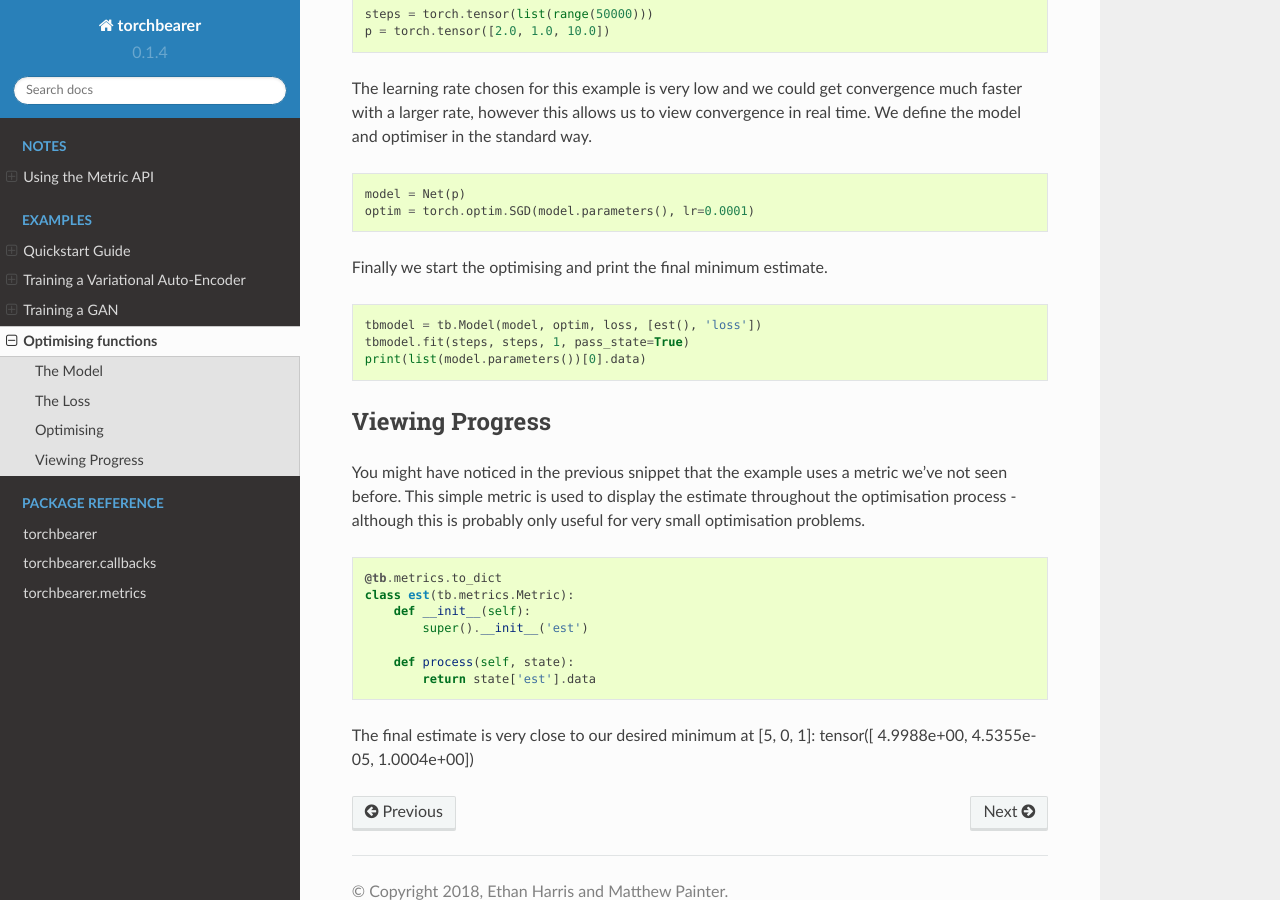
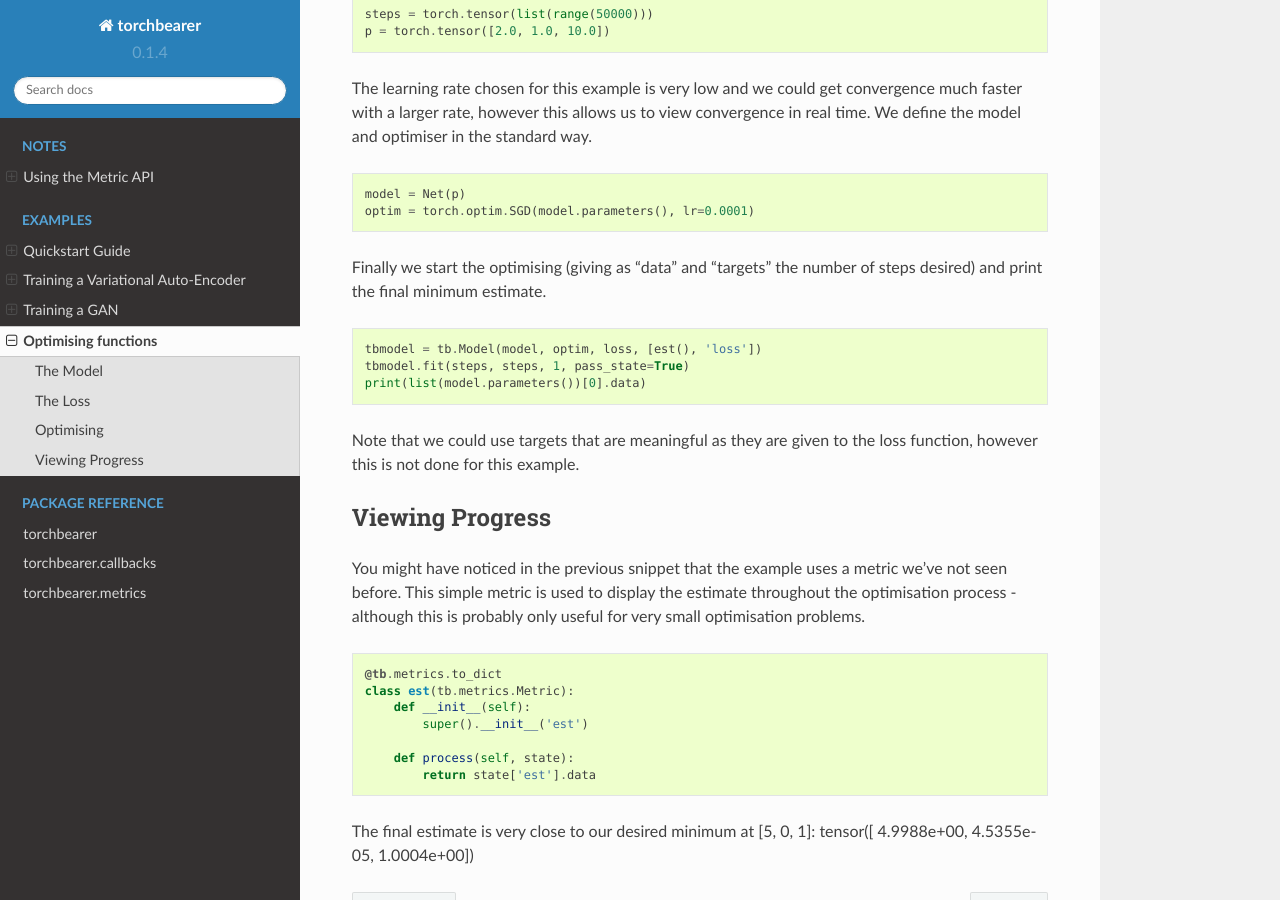
Before and after one commit to pytorchbearer/torchbearer, a Sphinx documentation site: the page built from docs/examples/basic_opt.rst, in a window 1280 px wide and 900 px high, scrolled down 1301 px. Built offline with Sphinx 7.4.7 and the Read the Docs theme 2.0.0, drawn with Linux system fonts in a browser that asks for light colours.

Commit message:
Update docs

```diff
--- a/docs/examples/basic_opt.rst
+++ b/docs/examples/basic_opt.rst
@@ -46,11 +46,13 @@ We define the model and optimiser in the standard way.
    :language: python
    :lines: 46-47
 
-Finally we start the optimising and print the final minimum estimate.
+Finally we start the optimising (giving as "data" and "targets" the number of steps desired) and print the final minimum estimate.
 
 .. literalinclude:: /_static/examples/basic_opt.py
    :language: python
    :lines: 49-51
+
+Note that we could use targets that are meaningful as they are given to the loss function, however this is not done for this example.
 
 
 Viewing Progress
```
